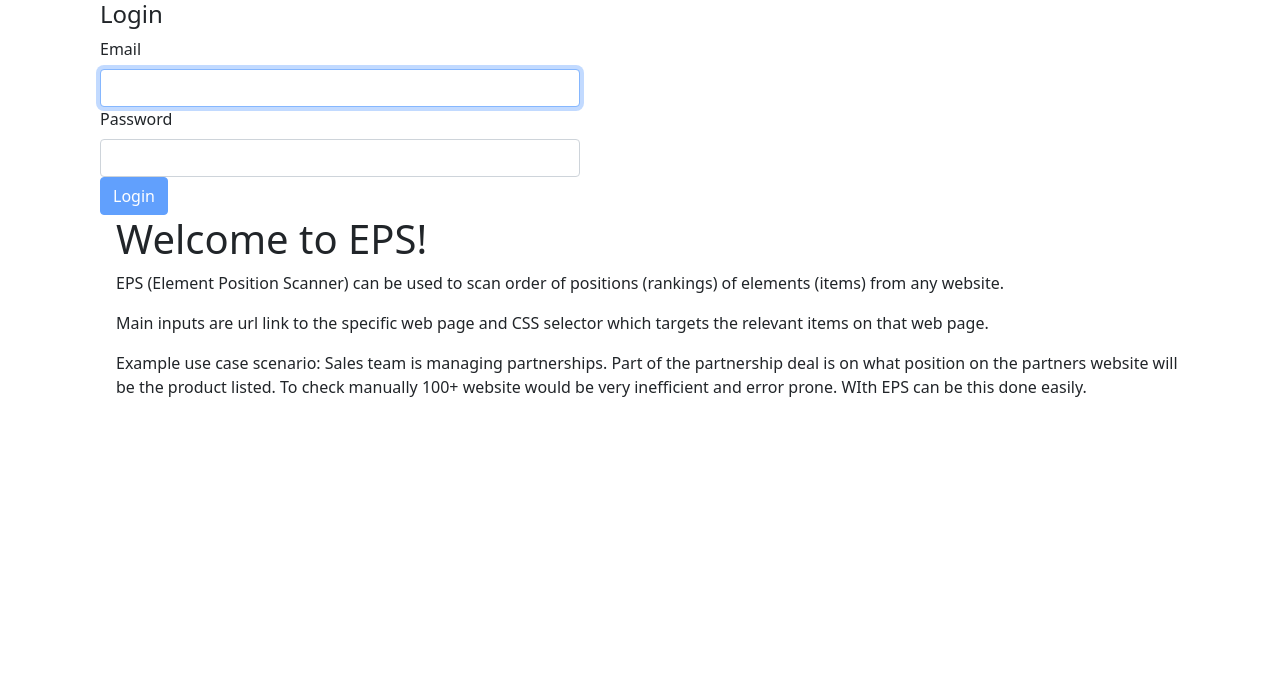
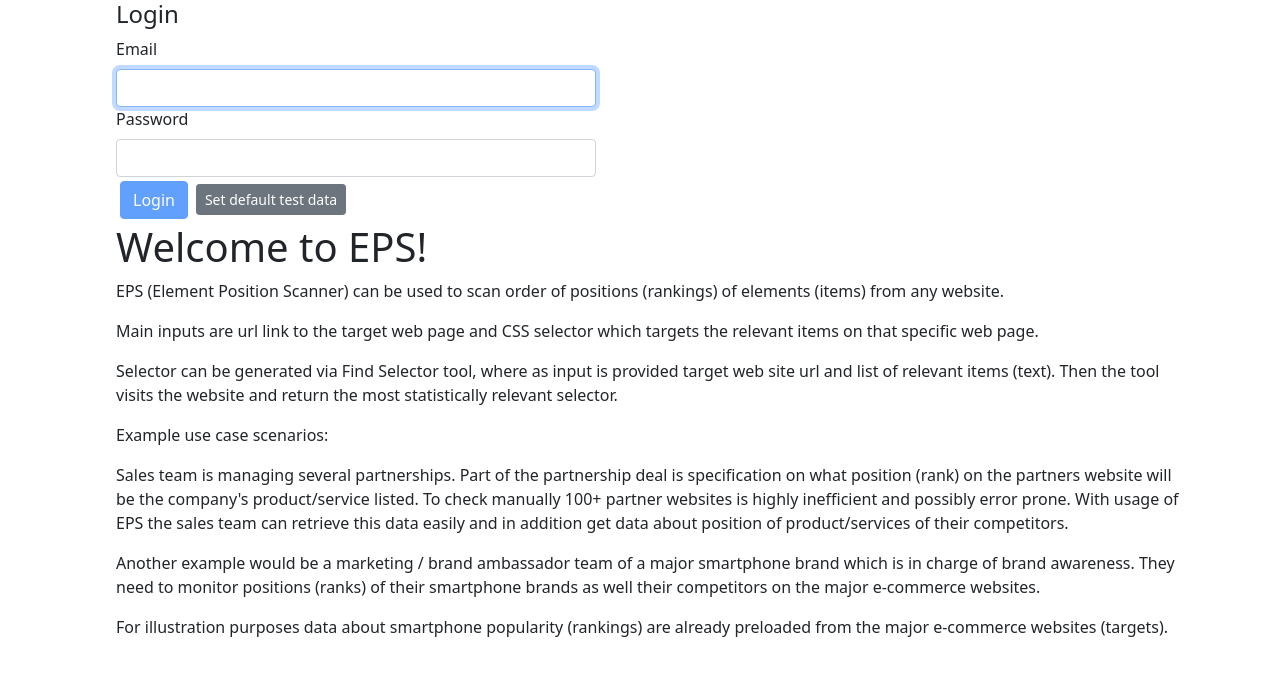
Before and after one commit to francis-hrom/eps-app1, a React (Create React App) app: page / in a window 1280 px wide. Shown: the top 676 px of the page. Built offline with nearby package versions, Linux system fonts and the light colour scheme.

Commit message:
added GetRankings component under FindSelector component

```diff
--- a/src/App.css
+++ b/src/App.css
@@ -1,6 +1,10 @@
 .App {
   max-width: 1080px;
   margin: 0 auto;
+}
+
+.App Button {
+  margin: 0.25rem;
 }
 
 /* .App {
--- a/src/components/FindSelector/FindSelector.tsx
+++ b/src/components/FindSelector/FindSelector.tsx
@@ -1,11 +1,10 @@
 import React, { useState } from "react";
-import Form from "react-bootstrap/Form";
-import Button from "react-bootstrap/Button";
-import Alert from "react-bootstrap/Alert";
-import Spinner from "react-bootstrap/Spinner";
+import { Link } from "react-router-dom";
+import { Row, Form, Button, Alert, Spinner } from "react-bootstrap";
 
 import "./FindSelector.css";
 import getSelector from "../../logic/getSelector";
+import GetRankings from "../GetRankings/GetRankings";
 
 const FindSelector = (): JSX.Element => {
   const [message, setMessage] = useState("");
@@ -21,6 +20,8 @@ const FindSelector = (): JSX.Element => {
   const handleSubmit = async () => {
     const textArray = textArea.replace(/\r\n/g, "\n").split("\n");
     setLoading(true);
+    setMessage("");
+    setSelector("");
 
     try {
       const res = await getSelector(url, textArray);
@@ -33,7 +34,7 @@ const FindSelector = (): JSX.Element => {
     }
   };
 
-  const handleClick = async () => {
+  const handleSetDefault = () => {
     setUrl("https://webscraper.io/test-sites/e-commerce/allinone/phones/touch");
     setTextArea("Nokia 123" + "\n" + "LG Optimus" + "\n" + "Samsung Galaxy");
   };
@@ -45,7 +46,7 @@ const FindSelector = (): JSX.Element => {
         through the website and return the most statistically relevant selector
         which can be then used in Get Rankings.
       </p>
-      <Button variant="secondary" size="sm" onClick={handleClick}>
+      <Button variant="secondary" size="sm" onClick={handleSetDefault}>
         Set default test data
       </Button>
       <Form>
@@ -70,6 +71,7 @@ const FindSelector = (): JSX.Element => {
           </Form.Text>
         </Form.Group>
         {!loading && (
+          <div>
             <Button
               type="submit"
               disabled={!validateForm()}
@@ -77,6 +79,7 @@ const FindSelector = (): JSX.Element => {
             >
               Find Selector
             </Button>
+          </div>
         )}
         {loading && (
           <Spinner animation="border" role="status">
@@ -85,7 +88,23 @@ const FindSelector = (): JSX.Element => {
         )}
         {message && <Alert variant="danger">{message}</Alert>}
       </Form>
-      {selector && <Alert variant="success">Selector: {selector}</Alert>}
+
+      {selector && (
+        <div>
+          <Alert variant="success">
+            <p>
+              <strong>
+                Selector found! <br />
+              </strong>
+              Url: <a href={url}>{url}</a> <br />
+              Selector: {selector}
+            </p>
+          </Alert>
+
+          <h4>Get Rankings:</h4>
+          <GetRankings url={url} selector={selector} />
+        </div>
+      )}
     </div>
   );
 };
--- a/src/components/GetRankings/GetRankings.tsx
+++ b/src/components/GetRankings/GetRankings.tsx
@@ -1,4 +1,4 @@
-import React, { useState } from "react";
+import React, { useState, useEffect } from "react";
 import Form from "react-bootstrap/Form";
 import Button from "react-bootstrap/Button";
 import Alert from "react-bootstrap/Alert";
@@ -7,11 +7,11 @@ import Spinner from "react-bootstrap/Spinner";
 import "./GetRankings.css";
 import getRankings from "../../logic/getRankings";
 
-const GetRankings = (): JSX.Element => {
+const GetRankings = (props: any, state: any): JSX.Element => {
   const [message, setMessage] = useState("");
   const [loading, setLoading] = useState(false);
-  const [url, setUrl] = useState("");
-  const [selector, setSelector] = useState("");
+  const [url, setUrl] = useState(props.url || "");
+  const [selector, setSelector] = useState(props.selector || "");
   const [items, setItems] = useState([]);
 
   const validateForm = () => {
@@ -20,6 +20,8 @@ const GetRankings = (): JSX.Element => {
 
   const handleSubmit = async () => {
     setLoading(true);
+    setMessage("");
+    setItems([]);
 
     try {
       const res = await getRankings(url, selector);
@@ -32,7 +34,7 @@ const GetRankings = (): JSX.Element => {
     }
   };
 
-  const handleClick = async () => {
+  const handleClick = () => {
     setUrl("https://webscraper.io/test-sites/e-commerce/allinone/phones/touch");
     setSelector(
       "html>body>div>div>div>div>div>div>div>div>h4>a:nth-of-type(1)"
--- a/src/components/Login/Login.css
+++ b/src/components/Login/Login.css
@@ -1,3 +1,8 @@
 .loginForm {
   max-width: 30rem;
+  margin-left: 1rem;
 }
+
+/* .loginForm Button {
+  margin: 0.5rem;
+} */
--- a/src/components/Login/Login.tsx
+++ b/src/components/Login/Login.tsx
@@ -58,6 +58,11 @@ const Login = () => {
     history.push("/");
   };
 
+  const handleClick = async () => {
+    setEmail("demo@account.test");
+    setPassword("demotest");
+  };
+
   return (
     <div className="Login" data-testid="Login">
       {!isLoggedIn && (
@@ -87,10 +92,16 @@ const Login = () => {
               </Spinner>
             )}
             {!loading && (
-              <Button type="submit" disabled={!validateForm()}>
-                Login
-              </Button>
+              <div>
+                <Button type="submit" disabled={!validateForm()}>
+                  Login
+                </Button>
+                <Button variant="secondary" size="sm" onClick={handleClick}>
+                  Set default test data
+                </Button>
+              </div>
             )}
+
             {message && <Alert variant="danger">{message}</Alert>}
           </Form>
         </div>
--- a/src/components/Nav/Nav.css
+++ b/src/components/Nav/Nav.css
@@ -1,13 +1,4 @@
-/* Nav li {
-  display: inline;
-  padding: 0.5rem;
-}
-
-Nav li a {
-  color: #666;
-} */
-
-ul {
+Nav ul {
   list-style-type: none;
   margin: 0;
   padding: 0;
@@ -15,11 +6,11 @@ ul {
   background-color: #333;
 }
 
-li {
+Nav li {
   float: left;
 }
 
-li a {
+Nav li a {
   display: block;
   color: white;
   text-align: center;
@@ -27,7 +18,6 @@ li a {
   text-decoration: none;
 }
 
-/* Change the link color to #111 (black) on hover */
-li a:hover {
+Nav li a:hover {
   background-color: #111;
 }
--- a/src/components/RankingsTable/RankingsTable.tsx
+++ b/src/components/RankingsTable/RankingsTable.tsx
@@ -30,12 +30,6 @@ const RankingsTable = (): JSX.Element => {
       title: "Rank",
       field: "rank",
     },
-    {
-      title: "Date",
-      field: "date",
-      render: (rowData: any) =>
-        new Date(rowData.date).toISOString().slice(0, 10),
-    },
   ];
 
   return (
--- a/src/components/TargetsTable/TargetsTable.tsx
+++ b/src/components/TargetsTable/TargetsTable.tsx
@@ -1,3 +1,6 @@
+// eslint-disable-next-line @typescript-eslint/ban-ts-comment
+// @ts-nocheck
+
 import React, { useState, useEffect } from "react";
 import axios from "axios";
 import MaterialTable from "material-table";
@@ -6,21 +9,13 @@ import authHeader from "../../services/auth-header";
 const { REACT_APP_API } = process.env;
 
 const TargetsTable = (): JSX.Element => {
-  const [targets, setTargets] = useState([]);
-
-  useEffect(() => {
-    axios
-      .get(`${REACT_APP_API}/targets`, { headers: authHeader() })
-      .then((response) => {
-        setTargets(response.data);
-      })
-      .catch((e) => console.error(e));
-  }, []);
+  const [data, setData] = useState([]);
 
   const columns = [
     {
       title: "Url",
       field: "url",
+      editable: "onAdd",
     },
     {
       title: "Selector",
@@ -28,11 +23,20 @@ const TargetsTable = (): JSX.Element => {
     },
   ];
 
+  useEffect(() => {
+    axios
+      .get(`${REACT_APP_API}/targets`, { headers: authHeader() })
+      .then((response) => {
+        setData(response.data);
+      })
+      .catch((e) => console.error(e));
+  }, []);
+
   return (
     <div className="TargetsTable" data-testid="TargetsTable">
       <MaterialTable
         title="Targets"
-        data={targets}
+        data={data}
         columns={columns}
         options={{
           search: true,
@@ -46,6 +50,38 @@ const TargetsTable = (): JSX.Element => {
             emptyDataSourceMessage: <p>Loading data ...</p>,
           },
         }}
+        editable={{
+          onRowAdd: (newData) =>
+            new Promise((resolve, reject) => {
+              setTimeout(() => {
+                setData([...data, newData]);
+
+                resolve();
+              }, 1000);
+            }),
+          onRowUpdate: (newData, oldData) =>
+            new Promise((resolve, reject) => {
+              setTimeout(() => {
+                const dataUpdate = [...data];
+                const index = oldData.tableData.id;
+                dataUpdate[index] = newData;
+                setData([...dataUpdate]);
+
+                resolve();
+              }, 1000);
+            }),
+          onRowDelete: (oldData) =>
+            new Promise((resolve, reject) => {
+              setTimeout(() => {
+                const dataDelete = [...data];
+                const index = oldData.tableData.id;
+                dataDelete.splice(index, 1);
+                setData([...dataDelete]);
+
+                resolve();
+              }, 1000);
+            }),
+        }}
       />
     </div>
   );
--- a/src/pages/GetRankingsPage/GetRankingsPage.tsx
+++ b/src/pages/GetRankingsPage/GetRankingsPage.tsx
@@ -2,9 +2,9 @@ import React from "react";
 import GetRankings from "../../components/GetRankings/GetRankings";
 import "./GetRankingsPage.css";
 
-const GetRankingsPage = () => (
+const GetRankingsPage = (props: any) => (
   <div className="GetRankingsPage" data-testid="GetRankingsPage">
-    <GetRankings />
+    <GetRankings props={props} />
   </div>
 );
 
--- a/src/pages/HomePage/HomePage.tsx
+++ b/src/pages/HomePage/HomePage.tsx
@@ -10,14 +10,33 @@ const HomePage = (): JSX.Element => (
       (rankings) of elements (items) from any website.
     </p>
     <p>
-      Main inputs are url link to the specific web page and CSS selector which
-      targets the relevant items on that web page.
+      Main inputs are url link to the target web page and CSS selector which
+      targets the relevant items on that specific web page.
     </p>
     <p>
-      Example use case scenario: Sales team is managing partnerships. Part of
-      the partnership deal is on what position on the partners website will be
-      the product listed. To check manually 100+ website would be very
-      inefficient and error prone. WIth EPS can be this done easily.
+      Selector can be generated via Find Selector tool, where as input is
+      provided target web site url and list of relevant items (text). Then the
+      tool visits the website and return the most statistically relevant
+      selector.
+    </p>
+    <p> Example use case scenarios:</p>
+    <p>
+      Sales team is managing several partnerships. Part of the partnership deal
+      is specification on what position (rank) on the partners website will be
+      the company's product/service listed. To check manually 100+ partner
+      websites is highly inefficient and possibly error prone. With usage of EPS
+      the sales team can retrieve this data easily and in addition get data
+      about position of product/services of their competitors.
+    </p>
+    <p>
+      Another example would be a marketing / brand ambassador team of a major
+      smartphone brand which is in charge of brand awareness. They need to
+      monitor positions (ranks) of their smartphone brands as well their
+      competitors on the major e-commerce websites.
+    </p>
+    <p>
+      For illustration purposes data about smartphone popularity (rankings) are
+      already preloaded from the major e-commerce websites (targets).
     </p>
   </div>
 );
```
Also changed, not shown: package.json (+7 -7 lines), .eslintrc.json, 2 other files (tests, documents, lock files or other folders). Lines whose indentation alone changed are shown as unchanged.
